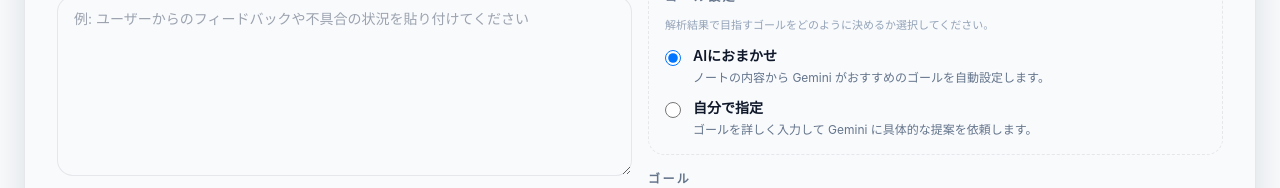
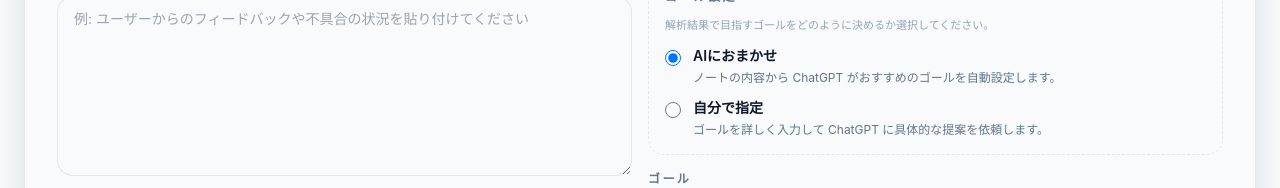
Before and after one commit to ist-h-i/todo-generator, an Angular app in the folder frontend/: page /input in a window 1280 px wide. Shown: the part 326-514 px from the top of the page. Built offline with nearby package versions, Linux system fonts and the light colour scheme.

Commit message:
chore: replace Gemini references with ChatGPT

```diff
--- a/frontend/src/app/features/analyze/page.html
+++ b/frontend/src/app/features/analyze/page.html
@@ -35,7 +35,7 @@
             <span class="space-y-1">
               <span class="block font-semibold text-on-surface">AIにおまかせ</span>
               <span class="block text-xs text-slate-500 dark:text-slate-400">
-                ノートの内容から Gemini がおすすめのゴールを自動設定します。
+                ノートの内容から ChatGPT がおすすめのゴールを自動設定します。
               </span>
             </span>
           </label>
@@ -50,7 +50,7 @@
             <span class="space-y-1">
               <span class="block font-semibold text-on-surface">自分で指定</span>
               <span class="block text-xs text-slate-500 dark:text-slate-400">
-                ゴールを詳しく入力して Gemini に具体的な提案を依頼します。
+                ゴールを詳しく入力して ChatGPT に具体的な提案を依頼します。
               </span>
             </span>
           </label>
@@ -75,7 +75,7 @@
           </div>
         } @else {
           <p class="text-[11px] text-slate-400 dark:text-slate-500">
-            ゴールは Gemini が提案を組み立てる際の到達点になります。できるだけ具体的に記載してください。
+            ゴールは ChatGPT が提案を組み立てる際の到達点になります。できるだけ具体的に記載してください。
           </p>
         }
       </div>
--- a/frontend/src/index.html
+++ b/frontend/src/index.html
@@ -6,7 +6,7 @@
     <base href="/" />
     <meta name="viewport" content="width=device-width, initial-scale=1" />
     <meta name="color-scheme" content="light dark" />
-    <link rel="icon" type="image/svg+xml" href="/gemini.svg" />
+    <link rel="icon" type="image/svg+xml" href="/chatgpt.svg" />
   </head>
   <body class="min-h-full antialiased">
     <app-root></app-root>
```
Also changed, not shown: frontend/public/chatgpt.svg, 1 other file (tests, documents, lock files or other folders).
